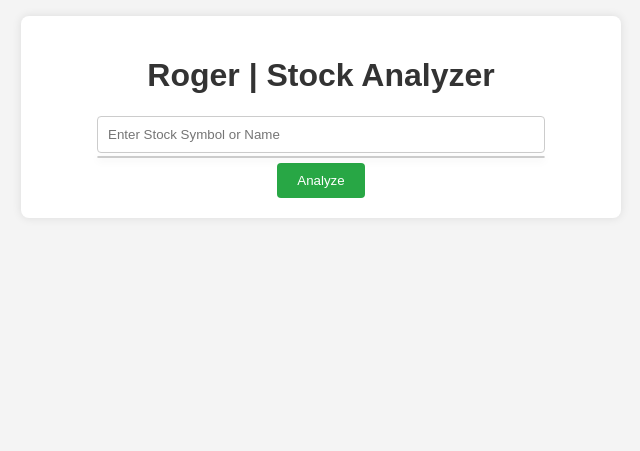
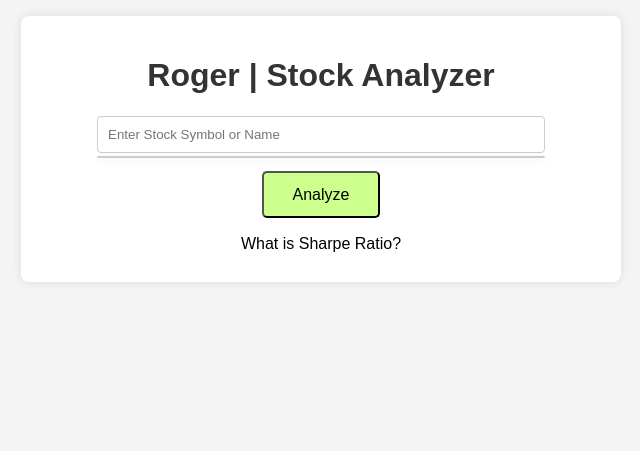
Before and after one commit to nitdraig/roger, a Flask app: page /analyzer in a window 1280 px wide. Shown: the part 80-531 px from the top of the page, without its empty margins (319-959 px from the left). Run offline with Flask 3, Linux system fonts and the light colour scheme.

Commit message:
mod: changes

```diff
--- a/app.py
+++ b/app.py
@@ -24,11 +24,16 @@ def analyzer():
 @app.route("/analyze", methods=["POST"])
 def analyze():
     ticker = request.json.get("ticker")
-    if not ticker:
-        return jsonify({"error": "Ticker not provided"}), 400
+    if not ticker or not isinstance(ticker, str) or len(ticker) < 1:
+        return jsonify({"error": "Invalid ticker provided"}), 400
 
-    result = analyze_stock(ticker)
-    return jsonify(result)
+    try:
+        result = analyze_stock(ticker)
+        if not result:
+            return jsonify({"error": "Unable to analyze stock"}), 500
+        return jsonify(result)
+    except Exception as e:
+        return jsonify({"error": str(e)}), 500
 
 
 # Route for autocomplete suggestions
--- a/static/css/components.css
+++ b/static/css/components.css
@@ -20,20 +20,42 @@ input[type="text"] {
   border-radius: 4px;
   margin-bottom: 10px;
 }
-
-button {
-  padding: 10px 20px;
-  background-color: #28a745;
-  color: white;
-  border: none;
-  border-radius: 4px;
+.btn-container {
+  display: flex;
+  align-items: center;
+  flex-direction: column;
+  justify-content: center;
+}
+.btn-1,
+.btn-2 {
+  margin: 0.5em 0;
+}
+.btn-1 {
+  background: #ccff8b;
+  color: #000000;
+  padding: 0.8em 1.8em;
+  font-size: 16px;
+  border-radius: 5px;
+  transition: background 0.3s ease;
   cursor: pointer;
 }
 
-button:hover {
-  background-color: #218838;
+.btn-1:hover {
+  background-color: #ffffff;
+}
+.btn-2 {
+  background: transparent;
+  color: #000000;
+  border: none;
+  font-size: 16px;
+
+  transition: background 0.3s ease;
+  cursor: pointer;
 }
 
+.btn-2:hover {
+  color: #98d14e;
+}
 #suggestions {
   position: absolute;
   top: 40px;
--- a/static/css/layout.css
+++ b/static/css/layout.css
@@ -37,7 +37,11 @@ nav ul {
   list-style: none;
   gap: 20px;
 }
-
+#result {
+  white-space: nowrap;
+  overflow: hidden;
+  text-overflow: ellipsis;
+}
 .button-rog {
   background: #ccff8b;
   color: #000000;
@@ -141,3 +145,21 @@ footer button:hover {
   text-decoration: none;
   cursor: pointer;
 }
+.spinner {
+  border: 8px solid #f3f3f3;
+  border-top: 8px solid #ccff8b;
+  border-radius: 50%;
+  width: 40px;
+  height: 40px;
+  animation: spin 2s linear infinite;
+  margin: 20px auto;
+}
+
+@keyframes spin {
+  0% {
+    transform: rotate(0deg);
+  }
+  100% {
+    transform: rotate(360deg);
+  }
+}
--- /dev/null
+++ b/static/js/modalAnalyzer.js
@@ -0,0 +1,27 @@
+document.addEventListener("DOMContentLoaded", () => {
+  const sharpeRatioModal = document.getElementById("sharpe-ratio-modal");
+  const openSharpeRatioButton = document.getElementById("open-sharpe-ratio");
+  const closeSharpeRatioButton = document.getElementById("close-sharpe-ratio");
+
+  function openModal() {
+    sharpeRatioModal.style.display = "block";
+  }
+
+  function closeModal() {
+    sharpeRatioModal.style.display = "none";
+  }
+
+  if (openSharpeRatioButton) {
+    openSharpeRatioButton.addEventListener("click", openModal);
+  }
+
+  if (closeSharpeRatioButton) {
+    closeSharpeRatioButton.addEventListener("click", closeModal);
+  }
+
+  window.addEventListener("click", (event) => {
+    if (event.target === sharpeRatioModal) {
+      closeModal();
+    }
+  });
+});
--- a/stock_analysis.py
+++ b/stock_analysis.py
@@ -25,7 +25,6 @@ def get_sp500_stocks():
 
     cached_sp500_stocks = sp500_stocks
 
-    # Guardar en un archivo JSON (opcional)
     with open("sp500_stocks.json", "w") as f:
         json.dump(sp500_stocks, f)
 
@@ -65,11 +64,11 @@ def analyze_stock(ticker):
         messages=[
             {
                 "role": "system",
-                "content": "You are a financial advisor, skilled in explaining investment recommendations based on financial metrics. Give an answer in spanish",
+                "content": "You are a financial advisor, skilled in explaining investment recommendations based on financial metrics.",
             },
             {
                 "role": "user",
-                "content": f"The stock {ticker} has a Sharpe Ratio of {sharpe_ratio:.2f}. Should it be bought, sold, or held? Explain why.Give an answer in spanish",
+                "content": f"The stock {ticker} has a Sharpe Ratio of {sharpe_ratio:.2f}. Should it be bought, sold, or held? Explain why. Not more than 100 words.",
             },
         ],
         max_tokens=100,
--- a/templates/components/footer.html
+++ b/templates/components/footer.html
@@ -6,7 +6,6 @@
   <button id="open-disclaimer">Disclaimer</button>
 </footer>
 
-<!-- Modal -->
 <div id="disclaimer-modal" class="modal">
   <div class="modal-content">
     <span id="close-modal" class="close">&times;</span>
--- a/templates/pages/analyzer.html
+++ b/templates/pages/analyzer.html
@@ -35,10 +35,32 @@
         />
         <div id="suggestions"></div>
       </div>
-      <button onclick="analyzeStock()">Analyze</button>
+      <div class="btn-container">
+        <button class="btn-1" onclick="analyzeStock()">Analyze</button>
+
+        <button class="btn-2" id="open-sharpe-ratio">
+          What is Sharpe Ratio?
+        </button>
+      </div>
+      <div id="spinner" class="spinner" style="display: none"></div>
       <div id="result"></div>
+      <div id="sharpe-ratio-modal" class="modal">
+        <div class="modal-content">
+          <span id="close-sharpe-ratio" class="close">&times;</span>
+          <h2>What is Sharpe Ratio?</h2>
+          <p>
+            The Sharpe Ratio is a risk-adjusted performance measure, which
+            calculates the additional profitability obtained per unit of risk.
+            It is defined as the difference between the performance of a
+            investment and the risk-free rate, divided by the deviation
+            profitability standard. A higher Sharpe Ratio indicates a better
+            risk-adjusted performance.
+          </p>
+        </div>
+      </div>
     </div>
 
     <script src="{{ url_for('static', filename='js/stock_analyzer.js') }}"></script>
+    <script src="{{ url_for('static', filename='js/modalAnalyzer.js') }}"></script>
   </body>
 </html>
```
Also changed, not shown: static/js/modal.js (+9 -15 lines), static/js/stock_analyzer.js (+48 -11 lines), README.md, 1 other file.
